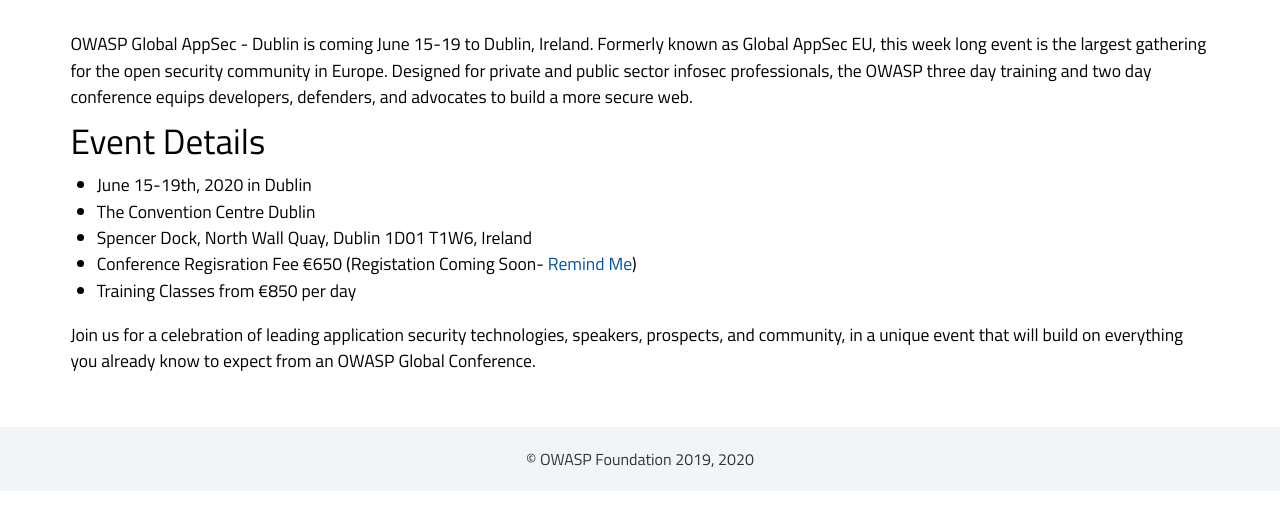
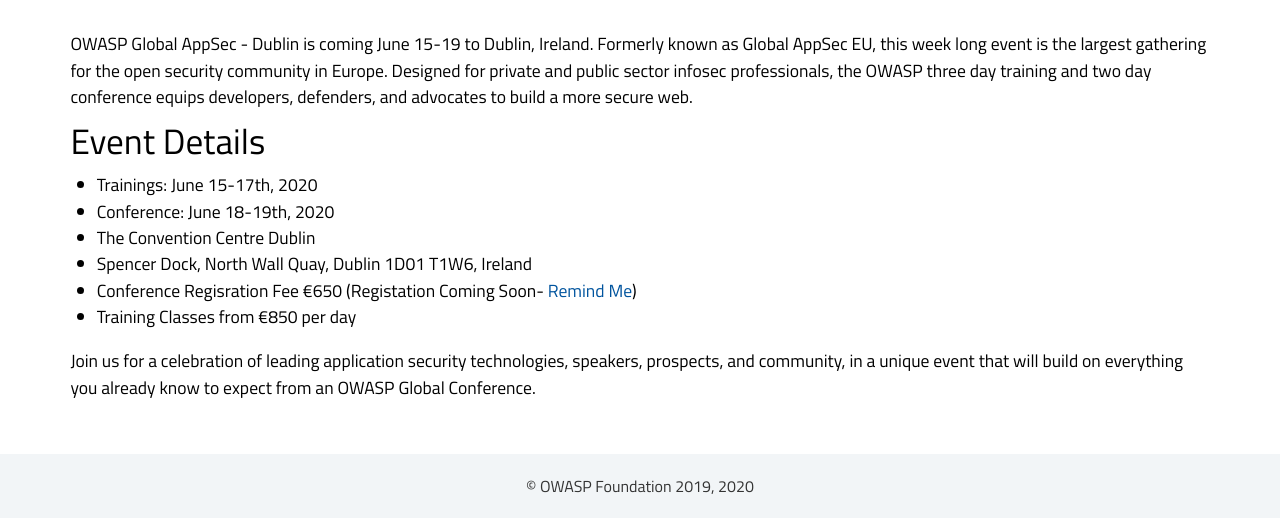
Before and after one commit to globalsea/globalsea.github.io, a Jekyll site: the page built from index.html, in a window 1280 px wide, cut to the strip 373-900 px from the top of the page. Built offline with Jekyll 4.4.1, drawn with Linux system fonts in a browser that asks for light colours; some web fonts are replaced.

Commit message:
Update index.html

```diff
--- a/index.html
+++ b/index.html
@@ -14,7 +14,8 @@
 
 	<h2>Event Details</h2>
 	<ul>
-		<li>June 15-19th, 2020 in Dublin
+		<li>Trainings: June 15-17th, 2020</li>
+		<li>Conference: June 18-19th, 2020</li>
 		<li>The Convention Centre Dublin</li>
 		<li>Spencer Dock, North Wall Quay, Dublin 1D01 T1W6, Ireland</li>
 	<li>Conference Regisration Fee €650 (Registation Coming Soon- <a href="mailto:?Subject=Reminder&body=Remember%20to%20revisit%20OWASP%20Dublin%20Conference%20site%20to%20register%20after%20March%201st" target="_blank">Remind Me</a>)</li>
```
